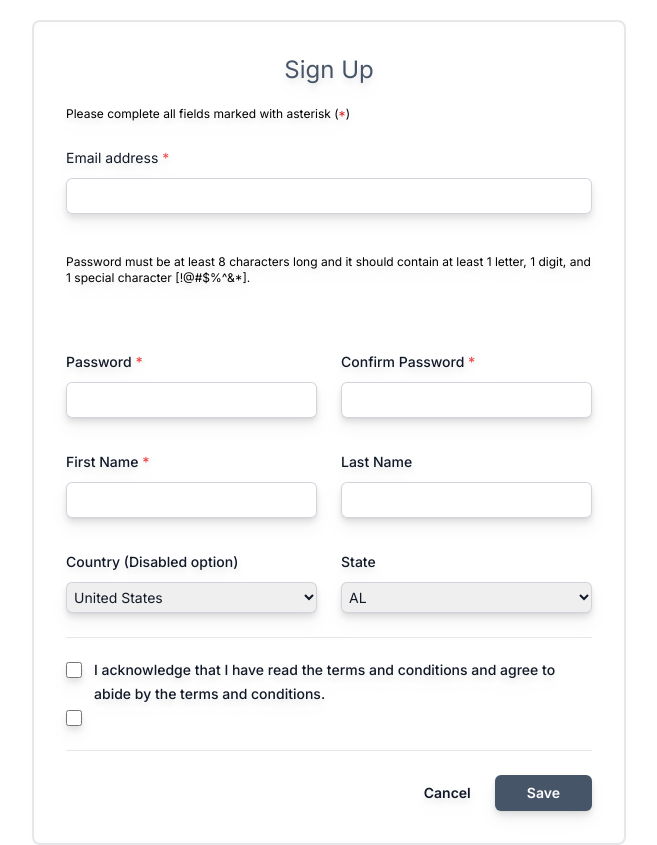
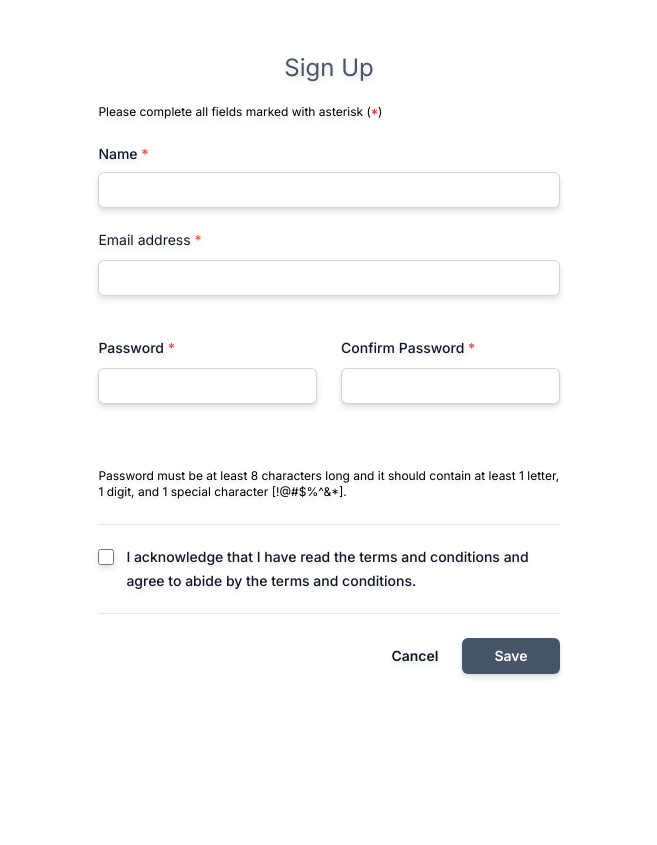
Before and after one commit to sandessth/e-commerce-app, a Next.js app in the folder frontend/: page /signup in a window 1280 px wide. Shown: the whole page, without its empty margins (311-968 px from the left). After the commit the page ends 800 px from the top, so only its background shows below. Built offline with nearby package versions, Linux system fonts and the light colour scheme.

Commit message:
update signin and signup page

```diff
--- /dev/null
+++ b/frontend/src/app/components/layout/carousel-homepage.tsx
@@ -0,0 +1,7 @@
+import React from "react";
+
+function Carousel() {
+  return <div>Carousel</div>;
+}
+
+export default Carousel;
--- a/frontend/src/app/signin/page.tsx
+++ b/frontend/src/app/signin/page.tsx
@@ -8,10 +8,10 @@ function SignIn() {
   const [password, setPassword] = useState("");
 
   return (
-    <div className="dark:bg-dark">
-      <main className="flex justify-center drop-shadow-lg dark:bg-dark mt-5 mb-5">
-        <div className="flex justify-center border-x-2 border-gray-900/10 rounded-lg dark:bg-gray-800 p-8">
-          <div>sdfa</div>
+    <div>
+      <main className="flex justify-center drop-shadow-lg mt-5 mb-5">
+        <div className="flex justify-center m-5 p-5">
+          {/* <div>sdfa</div> */}
           <div>
             <form className="space-y-6">
               <div>
--- a/frontend/src/app/signup/country.ts
+++ /dev/null
@@ -1,23 +0,0 @@
-export const Country = [
-  { text: "United States" },
-  { text: "Canada" },
-  { text: "Great Britain" },
-  { text: "France" },
-  { text: "Spain" },
-  { text: "Nepal" },
-  { text: "Japan" },
-  { text: "China" },
-  { text: "Taiwan" },
-  { text: "Russia" },
-  { text: "Philipines" },
-  { text: "Ausrtalia" },
-  { text: "Fiji" },
-  { text: "Thailand" },
-  { text: "India" },
-  { text: "Pakistan" },
-  { text: "Turkey" },
-  { text: "Greece" },
-  { text: "New Zealand" },
-  { text: "Saudi Arabia" },
-  { text: "Germany" },
-];
--- a/frontend/src/app/signup/page.tsx
+++ b/frontend/src/app/signup/page.tsx
@@ -75,9 +75,9 @@ function SignUp() {
   return (
     <div className="dark:bg-dark">
       {/* <Header1 /> */}
-      <main className="flex justify-center drop-shadow-lg drop-shadow-lg dark:bg-dark mt-5 ">
+      <main className="flex justify-center drop-shadow-md dark:bg-dark mt-5 ">
         <div className="flex justify-center ">
-          <div className="w-3/4 border-2 border-gray-900/10 rounded-lg dark:bg-gray-800 p-8 ">
+          <div className="w-2/3 p-8 ">
             <form>
               {/* <div className="space-y-12"> */}
               <div className="border-b border-gray-900/10 pb-6">
@@ -90,8 +90,23 @@ function SignUp() {
                       Please complete all fields marked with asterisk (
                       <p className="text-red-600 text-sm">*</p>)
                     </p>
+                    <div className="sm:col-span-6">
+                    <label className="flex text-sm font-medium text-gray-900">
+                      Name&nbsp;<p className="text-red-500">*</p>
+                    </label>
+                    <div className="mt-2 mb-5">
+                      <input
+                        value={fName}
+                        onChange={(event) => setFname(event.target.value)}
+                        type="text"
+                        name="first-name"
+                        id="first-name"
+                        className="block dark:bg-slate-200/20 dark:text-slate-100 px-1 w-full rounded-md border-0 py-1.5 text-gray-900 shadow-sm ring-1 ring-inset ring-gray-300 placeholder:text-gray-400 focus:ring-2 focus:ring-inset focus:ring-slate-600 sm:text-sm sm:leading-6"
+                      />
+                    </div>
+                  </div>
                     <div className="col-span-6 ">
-                      <label className="flex text-sm leading-6 text-gray-900 dark:text-slate-100 dark:text-slate-100">
+                      <label className="flex text-sm leading-6 text-gray-900 ">
                         Email address&nbsp;<p className="text-red-500">*</p>
                       </label>
                       <div className="mt-2">
@@ -113,16 +128,8 @@ function SignUp() {
                       </div>
                     </div>
                   </div>
-                  <div className="sm:col-span-6 text-xs dark:text-slate-100">
-                    Password must be at least 8 characters long and it should
-                    contain at least 1 letter, 1 digit, and 1 special character
-                    [!@#$%^&*].
-                  </div>
-                  <div className="sm:col-span-6 text-xs">
-                    {pError && (
-                      <p className="text-red-500 mr-auto ">{pError}</p>
-                    )}
-                  </div>
+
+
                   <div className="sm:col-span-3">
                     <label className="flex text-sm font-medium leading-6 text-gray-900 dark:text-slate-100 dark:text-slate-100">
                       Password&nbsp;<p className="text-red-500">*</p>
@@ -138,6 +145,7 @@ function SignUp() {
                         id="password"
                         className="block dark:bg-slate-200/20 dark:text-slate-100 w-full px-1 rounded-md border-0 py-1.5 text-gray-900 shadow-sm ring-1 ring-inset ring-gray-300 placeholder:text-gray-400 focus:ring-2 focus:ring-inset focus:ring-slate-600 sm:text-sm sm:leading-6"
                       />
+
                     </div>
                   </div>
                   <div className="sm:col-span-3">
@@ -154,77 +162,21 @@ function SignUp() {
                         className="block dark:bg-slate-200/20 dark:text-slate-100 w-full px-1 rounded-md border-0 py-1.5 text-gray-900 shadow-sm ring-1 ring-inset ring-gray-300 placeholder:text-gray-400 focus:ring-2 focus:ring-inset focus:ring-slate-600 sm:text-sm sm:leading-6"
                       />
                     </div>
+                  </div><div className="sm:col-span-6 text-xs">
+                    {pError && (
+                      <p className="text-red-500 mr-auto ">{pError}</p>
+                    )}
                   </div>
-                  <div className="sm:col-span-3">
-                    <label className="flex text-sm font-medium leading-6 text-gray-900 dark:text-slate-100 dark:text-slate-100">
-                      First Name&nbsp;<p className="text-red-500">*</p>
-                    </label>
-                    <div className="mt-2">
-                      <input
-                        value={fName}
-                        onChange={(event) => setFname(event.target.value)}
-                        type="text"
-                        name="first-name"
-                        id="first-name"
-                        className="block dark:bg-slate-200/20 dark:text-slate-100 px-1 w-full rounded-md border-0 py-1.5 text-gray-900 shadow-sm ring-1 ring-inset ring-gray-300 placeholder:text-gray-400 focus:ring-2 focus:ring-inset focus:ring-slate-600 sm:text-sm sm:leading-6"
-                      />
-                    </div>
+                  <div className="sm:col-span-6 text-xs dark:text-slate-100">
+                    Password must be at least 8 characters long and it should
+                    contain at least 1 letter, 1 digit, and 1 special character
+                    [!@#$%^&*].
                   </div>
 
-                  <div className="sm:col-span-3">
-                    <label className="flex text-sm font-medium leading-6 text-gray-900 dark:text-slate-100">
-                      Last Name
-                    </label>
-                    <div className="mt-2">
-                      <input
-                        value={lName}
-                        onChange={(event) => setLname(event.target.value)}
-                        type="text"
-                        name="last-name"
-                        id="last-name"
-                        className="block dark:bg-slate-200/20 dark:text-slate-100 w-full px-1 rounded-md border-0 py-1.5 text-gray-900 shadow-sm ring-1 ring-inset ring-gray-300 placeholder:text-gray-400 focus:ring-2 focus:ring-inset focus:ring-slate-600 sm:text-sm sm:leading-6"
-                      />
-                    </div>
-                  </div>
 
-                  <div className="sm:col-span-3">
-                    <label className="block text-sm font-medium leading-6 text-gray-900 dark:text-slate-100">
-                      Country (Disabled option)
-                    </label>
-                    <div className="mt-2">
-                      <select
-                        value={country}
-                        onChange={(event) => setCountry(event.target.value)}
-                        id="country"
-                        name="country"
-                        className="block w-full px-1 dark:bg-slate-200/20 dark:text-slate-100 rounded-md border-0 py-1.5 text-gray-900 shadow-sm ring-1 ring-inset ring-gray-300 focus:ring-2 focus:ring-inset focus:ring-slate-600 sm:max-w-xs sm:text-sm sm:leading-6"
-                        // disabled
-                      >
-                        {Country.map((item) => (
-                          <option key={item.text}>{item.text}</option>
-                        ))}
-                      </select>
-                    </div>
-                  </div>
 
-                  <div className="sm:col-span-3">
-                    <label className="block text-sm font-medium leading-6 text-gray-900 dark:text-slate-100">
-                      State
-                    </label>
-                    <div className="mt-2">
-                      <select
-                        // value={state}
-                        // onChange={(event) => setState(event.target.value)}
-                        id="state"
-                        name="state"
-                        className="block w-full px-1 dark:bg-slate-200/20 dark:text-slate-100 rounded-md border-0 py-1.5 text-gray-900 shadow-sm ring-1 ring-inset ring-gray-300 focus:ring-2 focus:ring-inset focus:ring-slate-600 sm:max-w-xs sm:text-sm sm:leading-6"
-                      >
-                        {State.map((item) => (
-                          <option key={item.text}>{item.text}</option>
-                        ))}
-                      </select>
-                    </div>
-                  </div>
+
+
                 </div>
               </div>
               <div className="border-b border-gray-900/10 pb-5 mt-5">
@@ -247,17 +199,7 @@ function SignUp() {
                       </label>
                     </div>
                   </div>
-                  <div className="relative flex gap-x-3">
-                    <div className="flex h-6 items-center">
-                      <input
-                        id="candidates"
-                        name="candidates"
-                        type="checkbox"
-                        className="h-4 w-4 rounded border-gray-300 text-slate-600 focus:ring-slate-600"
-                      />
-                    </div>
 
-                  </div>
                   {/* </div> */}
                 </fieldset>
                 {/* </div> */}
--- a/frontend/src/app/signup/state.ts
+++ /dev/null
@@ -1,37 +0,0 @@
-export const State = [
-  { text: "AL" },
-  { text: "AK" },
-  { text: "AZ" },
-  { text: "AR" },
-  { text: "CA" },
-  { text: "CO" },
-  { text: "CT" },
-  { text: "DE" },
-  { text: "FL" },
-  { text: "GA" },
-  { text: "HI" },
-  { text: "ID" },
-  { text: "IL" },
-  { text: "IN" },
-  { text: "IA" },
-  { text: "KS" },
-  { text: "KY" },
-  { text: "LA" },
-  { text: "ME" },
-  { text: "MD" },
-  { text: "MA" },
-  { text: "MI" },
-  { text: "MN" },
-  { text: "MS" },
-  { text: "MO" },
-  { text: "MT" },
-  { text: "NE" },
-  { text: "NV" },
-  { text: "NH" },
-  { text: "NJ" },
-  { text: "NM" },
-  { text: "NY" },
-  { text: "NC" },
-  { text: "ND" },
-  { text: "OH" },
-];
```
Also changed, not shown: frontend/src/app/components/layout/header1.tsx (+19 -8 lines), frontend/src/app/components/layout/mistake.tsx (renamed from frontend/src/app/components/layout/product-detail.tsx), frontend/src/app/components/logo/logo.png (added).
